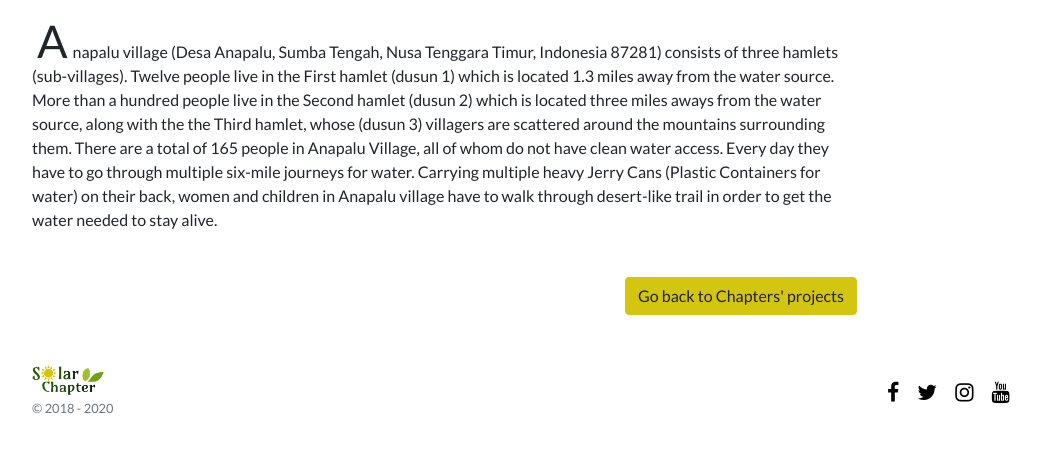
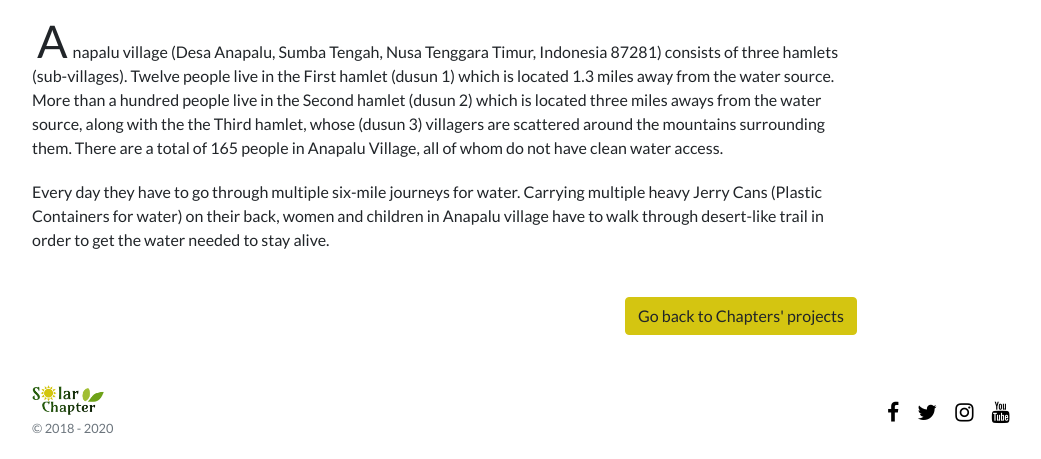
Before and after one commit to SolarChapter/SolarChapter.github.io, a Jekyll site: the page built from _chapters/one/water-for-anapalu.md, in a window 1280 px wide and 900 px high, scrolled down 578 px, cut to the strip 441-900 px from the top of the window. Shown: the whole strip, without its empty margins (53-1094 px from the left). Built offline with Jekyll 4.4.1, drawn with Linux system fonts in a browser that asks for light colours; nearby versions of some CDN libraries.

Commit message:
Update water-for-anapalu.md

```diff
--- a/_chapters/one/water-for-anapalu.md
+++ b/_chapters/one/water-for-anapalu.md
@@ -19,11 +19,14 @@ sections:
     tabName: "Background"
     tabContent: |
      <div class="embed-responsive embed-responsive-16by9">
-     <iframe class="embed-responsive-item" src="https://www.youtube.com/embed/jRj_AQMGHq4" frameborder="0" allow="accelerometer; autoplay; encrypted-media; gyroscope; picture-in-picture" allowfullscreen></iframe>
+     <iframe class="embed-responsive-item" src="https://www.youtube.com/embed/maJCwtWU4Ek" frameborder="0" allow="accelerometer; autoplay; encrypted-media; gyroscope; picture-in-picture" allowfullscreen></iframe>
       </div>
       <br/>
       <p class="first-reading-paragraph">
-        Anapalu village (Desa Anapalu, Sumba Tengah, Nusa Tenggara Timur, Indonesia 87281) consists of three hamlets (sub-villages). Twelve people live in the First hamlet (dusun 1) which is located 1.3 miles away from the water source. More than a hundred people live in the Second hamlet (dusun 2) which is located three miles aways from the water source, along with the the Third hamlet, whose (dusun 3) villagers are scattered around the mountains surrounding them. There are a total of 165 people in Anapalu Village, all of whom do not have clean water access. Every day they have to go through multiple six-mile journeys for water. Carrying multiple heavy Jerry Cans (Plastic Containers for water) on their back, women and children in Anapalu village have to walk through desert-like trail in order to get the water needed to stay alive.
+        Anapalu village (Desa Anapalu, Sumba Tengah, Nusa Tenggara Timur, Indonesia 87281) consists of three hamlets (sub-villages). Twelve people live in the First hamlet (dusun 1) which is located 1.3 miles away from the water source. More than a hundred people live in the Second hamlet (dusun 2) which is located three miles aways from the water source, along with the the Third hamlet, whose (dusun 3) villagers are scattered around the mountains surrounding them. There are a total of 165 people in Anapalu Village, all of whom do not have clean water access.
+      </p>
+      <p>
+        Every day they have to go through multiple six-mile journeys for water. Carrying multiple heavy Jerry Cans (Plastic Containers for water) on their back, women and children in Anapalu village have to walk through desert-like trail in order to get the water needed to stay alive.
       </p>
   story:
     tabName: "Stories from the field"
```
